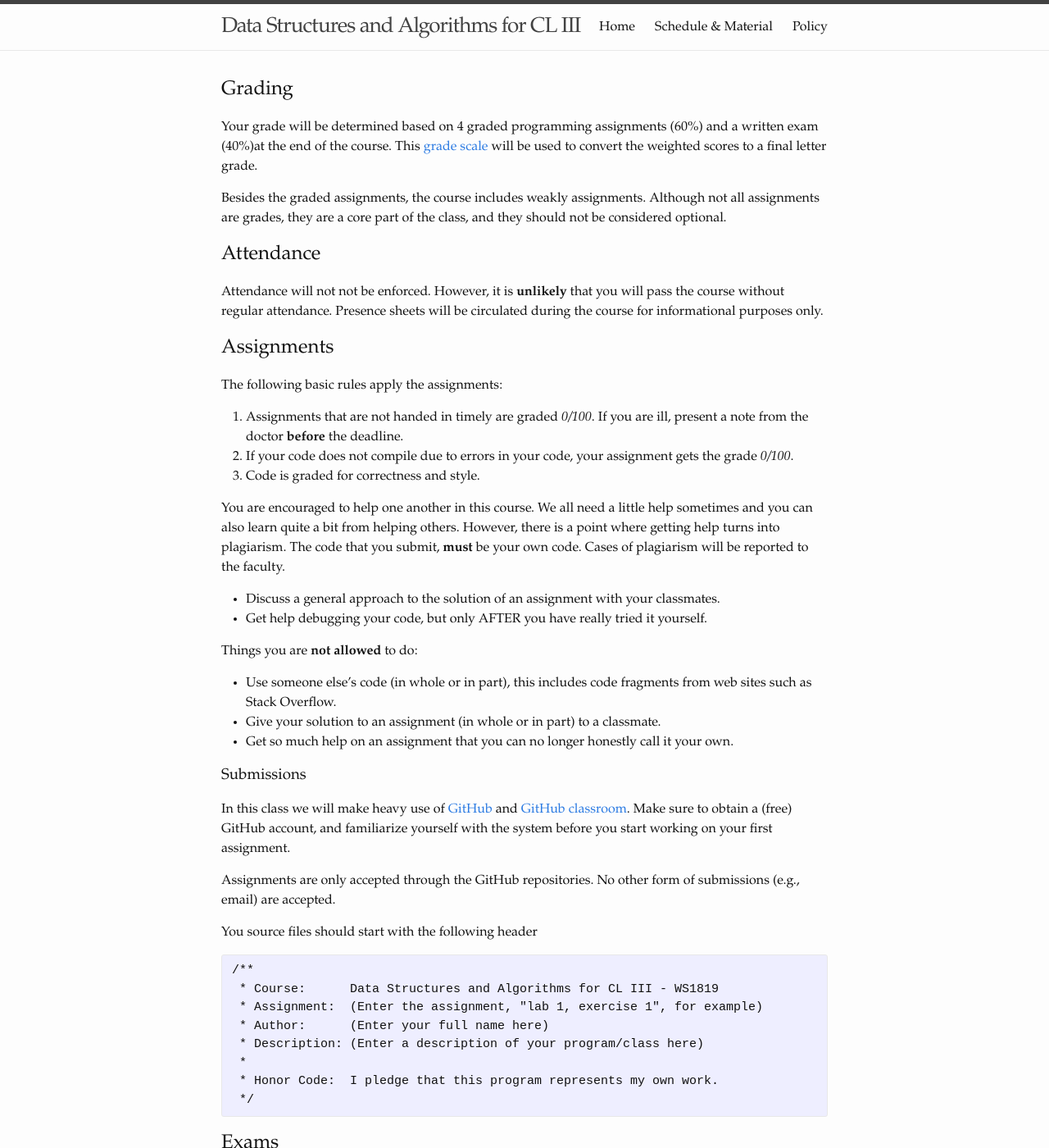
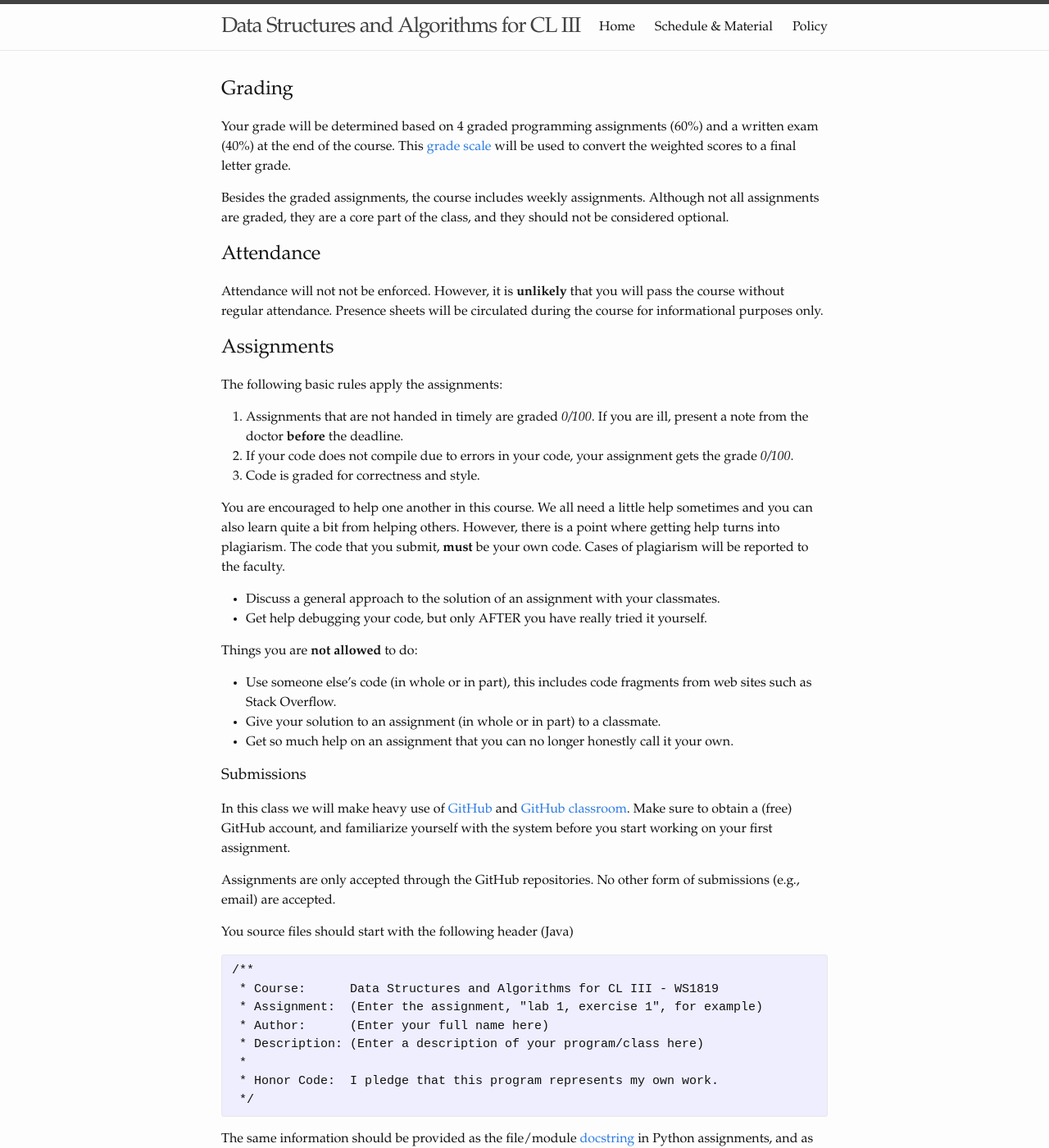
Before and after one commit to dsacl3-2018/dsacl3-2018.github.io, a Jekyll site: the page built from policy.md, in a window 1280 px wide and 1400 px high. Shown: the whole window at 82% size. Built offline with Jekyll 4.4.1, drawn with Linux system fonts in a browser that asks for light colours; some of the changed text lies outside the part shown.

Commit message:
A note on Python headers, typo fixes.

```diff
--- a/policy.md
+++ b/policy.md
@@ -7,14 +7,14 @@ title: Policy
 
 Your grade will be determined based on
 4 graded programming assignments (60%)
-and a written exam (40%)at the end of the course.
+and a written exam (40%) at the end of the course.
 This
 [grade scale](http://www.sfs.uni-tuebingen.de/~vhenrich/ss14/java/GradeScale.html)
 will be used to convert the weighted scores to a final letter grade.
 
 Besides the graded assignments,
-the course includes weakly assignments.
-Although not all assignments are grades,
+the course includes weekly assignments.
+Although not all assignments are graded,
 they are a core part of the class,
 and they should not be considered optional.
 
@@ -65,7 +65,7 @@ before you start working on your first assignment.
 Assignments are only accepted through the GitHub repositories.
 No other form of submissions (e.g., email) are accepted.
 
-You source files should start with the following header
+You source files should start with the following header (Java)
 
 ~~~{.java}
 /**
@@ -78,12 +78,17 @@ You source files should start with the following header
  */
 ~~~
 
+The same information should be provided as the file/module
+[docstring](https://www.python.org/dev/peps/pep-0257/)
+in Python assignments, and as comments at the beginning of the file
+for other file types that allow comments.
+
 ## Exams
 
 The following basic rules apply for the exams:
 
-* If you are too ill to take an exam, you must inform me by e-mail, **at
-  least 60 minutes** before the start of the exam. You also need to
+* If you are too ill to take an exam, you must inform instructors by e-mail, **at
+  least 60 minutes** before the beginning of the exam. You also need to
   present an attest from your doctor before enrolling into the
   re-examination.
 * A re-examination of the final exam is possible, if and only if you
```
